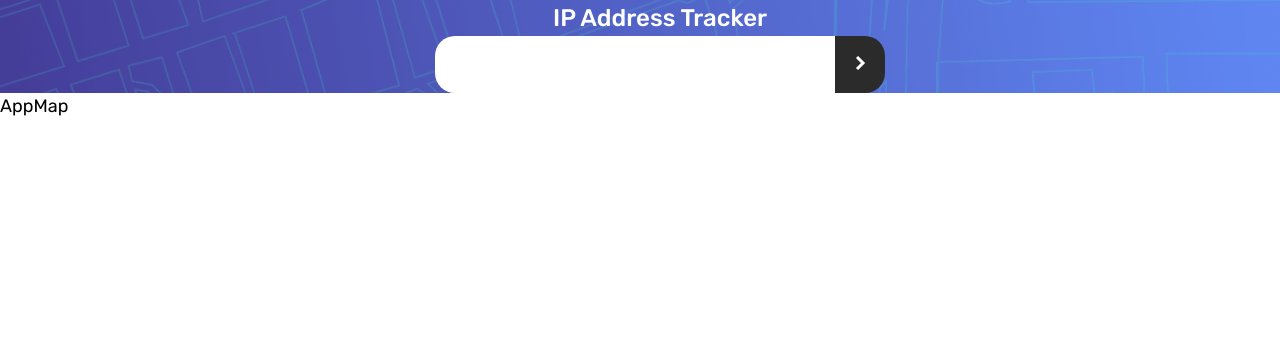
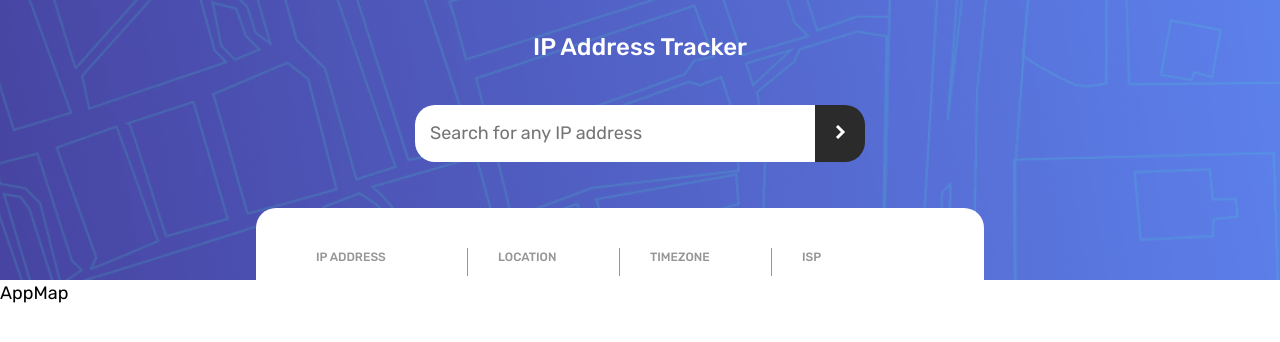
Before and after one commit to nidalA1992/ip-address-tracker, a React (Create React App) app: page / in a window 1280 px wide. Shown: the top 342 px of the page. Built offline with nearby package versions, Linux system fonts and the light colour scheme.

Commit message:
add display component

```diff
--- a/package.json
+++ b/package.json
@@ -24,6 +24,7 @@
     "test": "react-scripts test",
     "eject": "react-scripts eject"
   },
+  "proxy": "http://localhost:1234",
   "eslintConfig": {
     "extends": [
       "react-app",
--- a/src/app/styles/mixins.scss
+++ b/src/app/styles/mixins.scss
@@ -1,14 +1,10 @@
 @mixin container {
   display: grid;
-  grid-template-columns: 1fr min(calc(1366px - 80px), calc(100% - 40px)) 1fr;
+  grid-template-columns: 1fr min(768px, calc(100% - 40px)) 1fr;
   column-gap: 20px;
 
   & > * {
     grid-column: 2;
-  }
-
-  @media (min-width: 768px) {
-    column-gap: 40px;
   }
 }
 
@@ -21,7 +17,7 @@
   $justify: center,
   $align: center,
   $dir: row,
-  $wrap: no-wrap
+  $wrap: nowrap
 ) {
   display: flex;
   justify-content: $justify;
--- a/src/features/app-header/api/fetch-position.ts
+++ b/src/features/app-header/api/fetch-position.ts
@@ -1,10 +1,10 @@
 import { getApiKey } from "shared";
 
-export const fetchPosition = async () => {
+export const fetchPosition = async (ip: string) => {
   const api_key = getApiKey();
 
   const res = await fetch(
-    `https://geo.ipify.org/api/v2/country,city?apiKey=${api_key}&ipAddress=8.8.8.8`
+    `https://geo.ipify.org/api/v2/country,city?apiKey=${api_key}&ipAddress=${ip}`
   );
 
   if (res.ok) {
--- /dev/null
+++ b/src/features/app-header/ui/display/index.tsx
@@ -0,0 +1,26 @@
+import React from "react";
+import s from "./styles.module.scss";
+
+export const Display = (props: IpGeolacationResponse) => {
+  const { ip, location, isp } = props;
+
+  const labels = {
+    "IP ADDRESS": ip,
+    LOCATION:
+      ip && `${location?.country}, ${location?.city} ${location?.postalCode}`,
+    TIMEZONE: ip && `UTC ${location?.timezone}`,
+    ISP: isp,
+  };
+
+  return (
+    <div className={s.display}>
+      {Object.entries(labels).map(([label, value]) => (
+        <div className={s.row} key={label}>
+          <p className={s.label}>{label}</p>
+          <p className={s.value}>{value}</p>
+          <></>
+        </div>
+      ))}
+    </div>
+  );
+};
--- /dev/null
+++ b/src/features/app-header/ui/display/styles.module.scss
@@ -0,0 +1,50 @@
+@use 'app/styles/mixins';
+
+.display {
+  @include mixins.flex(null, null, column);
+  padding: 20px 60px;
+  margin-top: 20px;
+  gap: 20px;
+  border-radius: 20px;
+  background-color: greenyellow;
+  margin-bottom: -25%;
+  max-width: 728px;
+  grid-column: 2;
+  height: fit-content;
+  background-color: white;
+}
+
+.row {
+  text-align: center
+
+}
+
+.label {
+  @include mixins.font(12px, 500, var(--dark-gray));
+  margin-bottom: 10px;
+}
+
+.value {
+  font-weight: 500;
+  line-height: 1.2em;
+}
+
+@media (min-width: 768px) {
+  .display {
+    padding-block: 40px;
+    margin-top: 40px;
+    flex-direction: row;
+    gap: 0;
+
+    & > * {
+      flex-basis: 25%;
+      text-align: start;
+      &:not(:last-child) {
+        border-right: 1px solid var(--dark-gray);
+      }
+      &:not(:first-child) {
+        padding-left: 30px;
+      }
+    }
+  }
+}
--- a/src/features/app-header/ui/index.tsx
+++ b/src/features/app-header/ui/index.tsx
@@ -1,18 +1,18 @@
-import React from "react";
-import type { ReactNode } from "react";
+import React, { useState } from "react";
 
 import s from "./styles.module.scss";
 import { SearchForm } from "./search-form";
-
-// interface IAppHeaderProps {
-//   children?: ReactNode;
-// }
+import { Display } from "./display";
 
 export const AppHeader = () => {
+  const [positionData, setPositionData] = useState<IpGeolacationResponse>(
+    {} as IpGeolacationResponse
+  );
   return (
     <header className={s.header}>
       <h1 className={s.title}>IP Address Tracker</h1>
-      <SearchForm />
+      <SearchForm setData={setPositionData} />
+      <Display {...positionData} />
     </header>
   );
 };
--- a/src/features/app-header/ui/search-form/index.tsx
+++ b/src/features/app-header/ui/search-form/index.tsx
@@ -1,5 +1,10 @@
 import React, { useState } from "react";
-import type { ChangeEvent, EventHandler } from "react";
+import type {
+  ChangeEvent,
+  EventHandler,
+  Dispatch,
+  SetStateAction,
+} from "react";
 
 import { SearchIcon } from "../search-icon";
 import { fetchPosition } from "../../api/fetch-position";
@@ -9,7 +14,11 @@ import s from "./styles.module.scss";
 type InputChange = EventHandler<ChangeEvent<HTMLInputElement>>;
 type FormSubmit = EventHandler<ChangeEvent<HTMLFormElement>>;
 
-export const SearchForm = () => {
+interface ISearchForm {
+  setData: Dispatch<SetStateAction<IpGeolacationResponse>>;
+}
+
+export const SearchForm = (props: ISearchForm) => {
   const [isLoading, setIsLoading] = useState(false);
   const [error, setError] = useState("");
   const [value, setValue] = useState("");
@@ -26,7 +35,8 @@ export const SearchForm = () => {
         return;
       }
 
-      const position = await fetchPosition();
+      const position = await fetchPosition(value);
+      props.setData(position);
       setValue("");
       console.log(position);
     } catch (err) {
@@ -53,6 +63,7 @@ export const SearchForm = () => {
       onSubmit={handleSubmit}
     >
       <input
+        placeholder="Search for any IP address"
         className={s.input}
         onChange={handleInputChange}
         value={value}
--- a/src/features/app-header/ui/styles.module.scss
+++ b/src/features/app-header/ui/styles.module.scss
@@ -2,14 +2,22 @@
 
 .header {
   @include mixins.container;
-  // @include mixins.flex(center, center, column);
   background-image: url('../../../../public/pattern-bg.png');
+  grid-template-rows: 35% 25% 1fr;
+
   background-repeat: no-repeat;
   background-position: center;
   background-size: cover;
+  height: 35vh;
 }
 
 .title {
   @include mixins.font(24px, 500, white);
   text-align: center;
+  &::before {
+    content: '';
+    display: inline-block;
+    height: 100%;
+    vertical-align: middle;
+  }
 }
```
Also changed, not shown: src/react-app-env.d.ts (+31 -0 lines), public/icon-arrow.svg (deleted), 1 other file (tests, documents, lock files or other folders).
